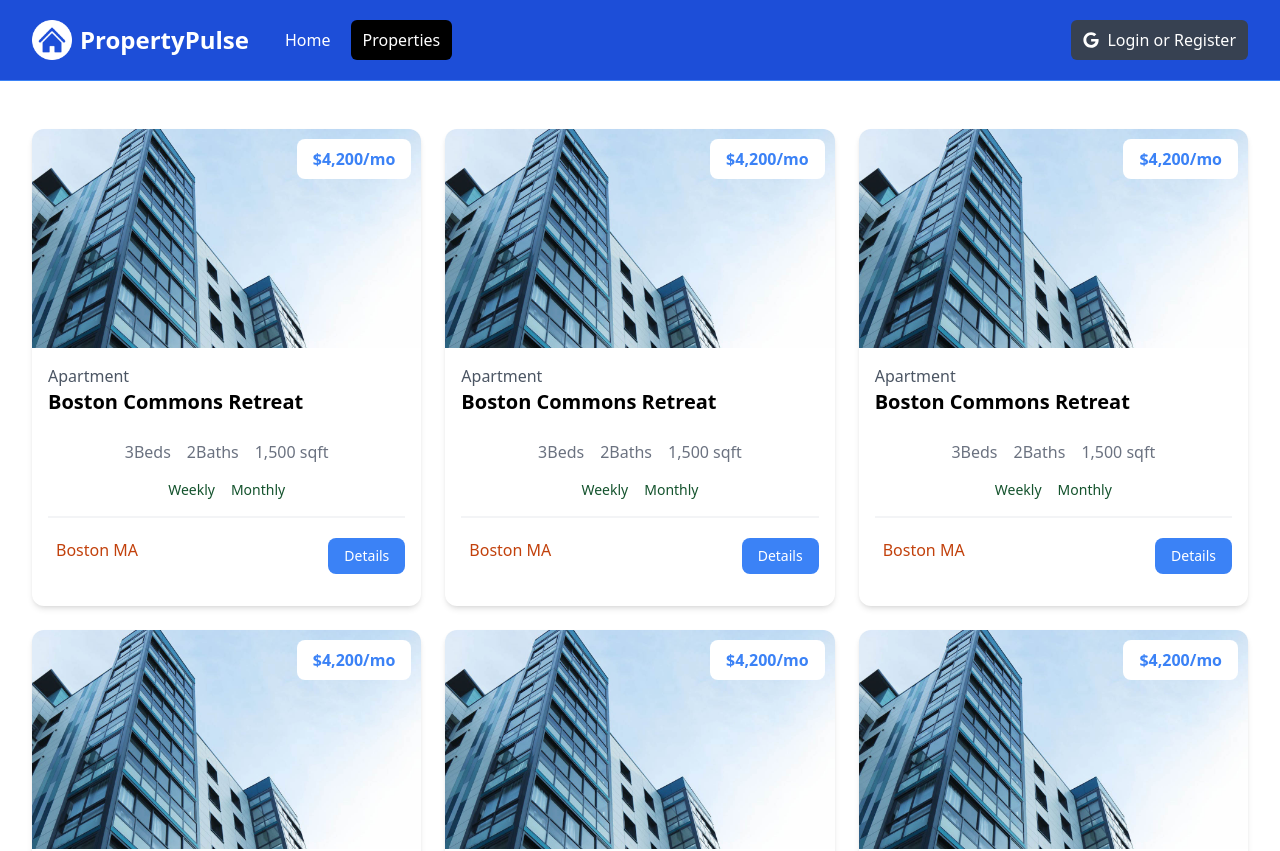
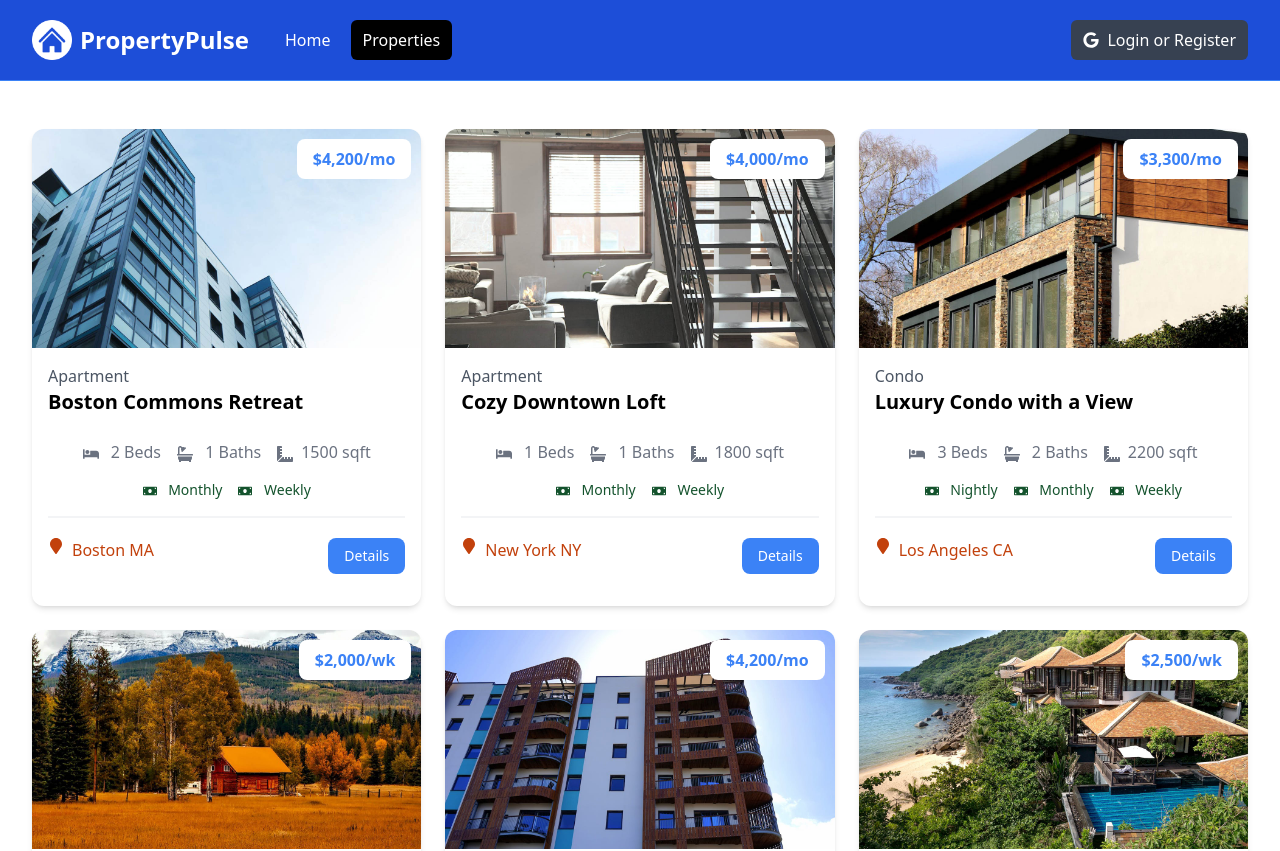
Before and after one commit to Vallejord/nextjs-project, a Next.js app: page /properties in a window 1280 px wide. Shown: the top 851 px of the page. Built offline with nearby package versions, Linux system fonts and the light colour scheme.

Commit message:
added property card dinamic data

```diff
--- a/app/properties/page.jsx
+++ b/app/properties/page.jsx
@@ -3,12 +3,12 @@
 
 const PropertiesPage = () => {
   return (
-    <section class="px-4 py-6">
-      <div class="container-xl lg:container m-auto px-4 py-6">
+    <section className='px-4 py-6'>
+      <div className='container-xl lg:container m-auto px-4 py-6'>
         {properties.length === 0 ? (
           <p>No properties found</p>
         ) : (
-          <div class="grid grid-cols-1 md:grid-cols-3 gap-6">
+          <div className='grid grid-cols-1 md:grid-cols-3 gap-6'>
             {properties.map((property) => (
               <PropertyCard key={property._id} property={property} />
             ))}
--- a/components/PropertyCard.jsx
+++ b/components/PropertyCard.jsx
@@ -1,59 +1,95 @@
-import React from "react";
+import Image from "next/image";
+import Link from "next/link";
+import {
+  FaBed,
+  FaBath,
+  FaRulerCombined,
+  FaMoneyBill,
+  FaMapMarker,
+} from "react-icons/fa";
 
-const PropertyCard = () => {
+const PropertyCard = ({ property }) => {
+  const getRateDisplay = () => {
+    const { rates } = property;
+
+    if (rates.monthly) {
+      return `${rates.monthly.toLocaleString()}/mo`;
+    } else if (rates.weekly) {
+      return `${rates.weekly.toLocaleString()}/wk`;
+    } else if (rates.nightly) {
+      return `${rates.nightly.toLocaleString()}/night`;
+    }
+  };
+
   return (
-    <div className="rounded-xl shadow-md relative">
-      <img
-        src="images/properties/a1.jpg"
-        alt=""
-        className="w-full h-auto rounded-t-xl"
+    <div className='rounded-xl shadow-md relative'>
+      <Image
+        src={`/images/properties/${property.images[0]}`}
+        alt=''
+        height={0}
+        width={0}
+        sizes='100vw'
+        className='w-full h-auto rounded-t-xl'
       />
-      <div className="p-4">
-        <div className="text-left md:text-center lg:text-left mb-6">
-          <div className="text-gray-600">Apartment</div>
-          <h3 className="text-xl font-bold">Boston Commons Retreat</h3>
+      <div className='p-4'>
+        <div className='text-left md:text-center lg:text-left mb-6'>
+          <div className='text-gray-600'>{property.type}</div>
+          <h3 className='text-xl font-bold'>{property.name}</h3>
         </div>
-        <h3 className="absolute top-[10px] right-[10px] bg-white px-4 py-2 rounded-lg text-blue-500 font-bold text-right md:text-center lg:text-right">
-          $4,200/mo
+        <h3 className='absolute top-[10px] right-[10px] bg-white px-4 py-2 rounded-lg text-blue-500 font-bold text-right md:text-center lg:text-right'>
+          ${getRateDisplay()}
         </h3>
 
-        <div className="flex justify-center gap-4 text-gray-500 mb-4">
+        <div className='flex justify-center gap-4 text-gray-500 mb-4'>
           <p>
-            <i className="fa-solid fa-bed"></i> 3
-            <span className="md:hidden lg:inline">Beds</span>
+            <FaBed className='inline mr-2' /> {property.beds} {""}
+            <span className='md:hidden lg:inline'>Beds</span>
           </p>
           <p>
-            <i className="fa-solid fa-bath"></i> 2
-            <span className="md:hidden lg:inline">Baths</span>
+            <FaBath className='inline mr-2' /> {property.baths} {""}
+            <span className='md:hidden lg:inline'>Baths</span>
           </p>
           <p>
-            <i className="fa-solid fa-ruler-combined"></i>
-            1,500 <span className="md:hidden lg:inline">sqft</span>
+            <FaRulerCombined className='inline mr-2' />
+            {property.square_feet}{" "}
+            <span className='md:hidden lg:inline'>sqft</span>
           </p>
         </div>
 
-        <div className="flex justify-center gap-4 text-green-900 text-sm mb-4">
-          <p>
-            <i className="fa-solid fa-money-bill"></i> Weekly
-          </p>
-          <p>
-            <i className="fa-solid fa-money-bill"></i> Monthly
-          </p>
+        <div className='flex justify-center gap-4 text-green-900 text-sm mb-4'>
+          {property.rates.nightly && (
+            <p>
+              <FaMoneyBill className='inline mr-2' /> Nightly
+            </p>
+          )}
+          {property.rates.monthly && (
+            <p>
+              <FaMoneyBill className='inline mr-2' /> Monthly
+            </p>
+          )}
+          {property.rates.weekly && (
+            <p>
+              <FaMoneyBill className='inline mr-2' /> Weekly
+            </p>
+          )}
         </div>
 
-        <div className="border border-gray-100 mb-5"></div>
+        <div className='border border-gray-100 mb-5'></div>
 
-        <div className="flex flex-col lg:flex-row justify-between mb-4">
-          <div className="flex align-middle gap-2 mb-4 lg:mb-0">
-            <i className="fa-solid fa-location-dot text-lg text-orange-700"></i>
-            <span className="text-orange-700"> Boston MA </span>
+        <div className='flex flex-col lg:flex-row justify-between mb-4'>
+          <div className='flex align-middle gap-2 mb-4 lg:mb-0'>
+            <FaMapMarker className='text-orange-700' />
+            <span className='text-orange-700'>
+              {" "}
+              {property.location.city} {property.location.state}
+            </span>
           </div>
-          <a
-            href="property.html"
-            className="h-[36px] bg-blue-500 hover:bg-blue-600 text-white px-4 py-2 rounded-lg text-center text-sm"
+          <Link
+            href={`properies/${property._id}`}
+            className='h-[36px] bg-blue-500 hover:bg-blue-600 text-white px-4 py-2 rounded-lg text-center text-sm'
           >
             Details
-          </a>
+          </Link>
         </div>
       </div>
     </div>
```
